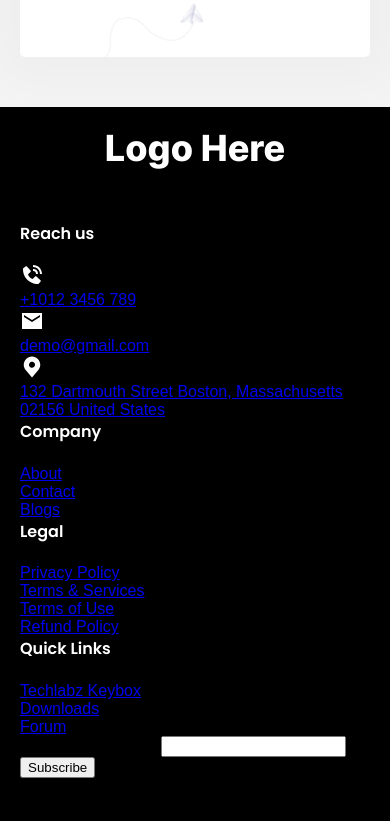
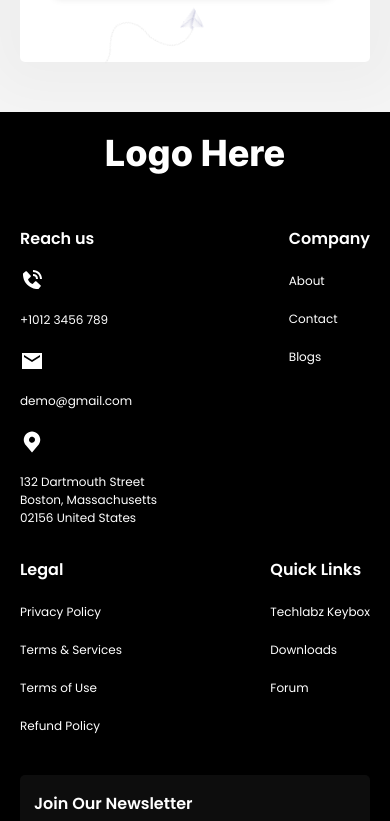
Before and after one commit to vasilinabiznyakova/mbunity_contact_page, a React (Create React App) app: page /contact in a window 390 px wide. Shown: the part 1176-1997 px from the top of the page. Built offline with nearby package versions, Linux system fonts and the light colour scheme.

Commit message:
finished mobile version main section + footer

```diff
--- a/src/components/ContactForm/ContactForm.styled.js
+++ b/src/components/ContactForm/ContactForm.styled.js
@@ -42,7 +42,7 @@ export const FormField = styled(Field)`
   padding-top: 4px;
   padding-bottom: 12px;
   border: none;
-  border-bottom: 1px solid #8d8d8d;
+  border-bottom: 2px solid #8d8d8d;
   font-family: "Poppins500";
   font-size: 14px;
   line-height: 1.43;
@@ -55,6 +55,7 @@ export const FormField = styled(Field)`
     color: #000000;
     outline: 0;
     outline-offset: 0;
+    border-bottom: 2px solid #000000;
   }
 
   &::placeholder {
--- a/src/components/Footer/Footer.js
+++ b/src/components/Footer/Footer.js
@@ -1,4 +1,9 @@
-import { FooterWrapper, FooterLogo } from "../Footer/Footer.styled";
+import {
+  FooterWrapper,
+  FooterLogo,
+  FlexWrap,
+  LinksContainer,
+} from "../Footer/Footer.styled";
 import { FooterLinksBlock } from "../FooterLinksBlock/FooterLinksBlock";
 import { FooterList } from "../FooterList/FooterList";
 import { SubscriptionForm } from "../SubscriptionForm/SubscriptionForm";
@@ -8,15 +13,16 @@ export const Footer = () => {
   return (
     <FooterWrapper>
       <FooterLogo href="/">Logo Here</FooterLogo>
-      <div>
-        <FooterLinksBlock title="Reach us" mbtn="16">
+      <LinksContainer>
+        <FlexWrap>
+          <FooterLinksBlock title="Reach us" mbtn="16" width="144">
             <FooterList content={reachUs} />
           </FooterLinksBlock>
           <FooterLinksBlock title="Company" mbtn="20">
             <FooterList content={company} />
           </FooterLinksBlock>
-      </div>
-      <div>
+        </FlexWrap>
+        <FlexWrap>
           <FooterLinksBlock title="Legal" mbtn="20">
             <FooterList content={legal} />
           </FooterLinksBlock>
@@ -24,7 +30,8 @@ export const Footer = () => {
           <FooterLinksBlock title="Quick Links" mbtn="20">
             <FooterList content={quickLinks} />
           </FooterLinksBlock>
-      </div>
+        </FlexWrap>
+      </LinksContainer>
       <SubscriptionForm />
     </FooterWrapper>
   );
--- a/src/components/Footer/Footer.styled.js
+++ b/src/components/Footer/Footer.styled.js
@@ -2,7 +2,10 @@ import styled from "styled-components";
 
 export const FooterWrapper = styled.footer`
   background: #000000;
-  padding: 20px 20px 35px;
+  padding: 20px 20px 50px;
+  &:first-child {
+    margin-right: 96px;
+  }
 `;
 
 export const FooterLogo = styled.a`
@@ -25,3 +28,15 @@ export const FooterLogo = styled.a`
     transform: translateY(28px);
   }
 `;
+
+export const FlexWrap = styled.div`
+  display: flex;
+  justify-content: space-between;
+  &:not(:last-child) {
+    margin-bottom: 30px;
+  }
+`;
+
+export const LinksContainer = styled.div`
+  margin-bottom: 40px;
+`;
--- a/src/components/FooterLinksBlock/FooterLinksBlock.js
+++ b/src/components/FooterLinksBlock/FooterLinksBlock.js
@@ -1,10 +1,10 @@
-import { FooterTitle } from "./FooterLinksBlock.styled";
+import { FooterTitle, WrapperFooterLinkBlock } from "./FooterLinksBlock.styled";
 
 export const FooterLinksBlock = ({ title, mbtn, children }) => {
   return (
-    <>
+    <WrapperFooterLinkBlock>
       <FooterTitle mbtn={mbtn}>{title}</FooterTitle>
       {children}
-    </>
+    </WrapperFooterLinkBlock>
   );
 };
--- a/src/components/FooterLinksBlock/FooterLinksBlock.styled.js
+++ b/src/components/FooterLinksBlock/FooterLinksBlock.styled.js
@@ -7,3 +7,9 @@ export const FooterTitle = styled.h2`
   line-height: 1.62;
   color: #ffffff;
 `;
+
+export const WrapperFooterLinkBlock = styled.div`
+  &:first-child {
+    width: 143px;
+  }
+`;
--- a/src/components/FooterList/FooterList.js
+++ b/src/components/FooterList/FooterList.js
@@ -1,14 +1,16 @@
-export const FooterList = ({ content, children }) => {
+import { IconWrapper, List, Link, ListItem } from "./FooterList.styled";
+
+export const FooterList = ({ content, width, children }) => {
   return (
-    <ul>
+    <List width={width}>
       {content.map((el) => (
-        <li key={el.id}>
-          <a href={el.link}>
-            <span> {el.icon}</span>
+        <ListItem key={el.id}>
+          <Link href={el.link}>
+            <IconWrapper> {el.icon}</IconWrapper>
             <p>{el.description}</p>
-          </a>
-        </li>
+          </Link>
+        </ListItem>
       ))}
-    </ul>
+    </List>
   );
 };
--- a/src/components/FooterList/FooterList.styled.js
+++ b/src/components/FooterList/FooterList.styled.js
@@ -0,0 +1,23 @@
+import styled from "styled-components";
+export const IconWrapper = styled.span`
+  display: block;
+  margin-bottom: 14px;
+`;
+
+export const List = styled.ul`
+  /* width: ${(props) => props.width}px; */
+`;
+
+export const ListItem = styled.li`
+  &:not(:last-child) {
+    margin-bottom: 20px;
+  }
+`;
+
+export const Link = styled.a`
+  text-decoration: none;
+  font-family: "Poppins400";
+  font-size: 12px;
+  line-height: 1.5;
+  color: #ffffff;
+`;
--- a/src/components/SubscriptionForm/SubscriptionForm.js
+++ b/src/components/SubscriptionForm/SubscriptionForm.js
@@ -1,6 +1,13 @@
-import { Field, Form, Formik } from "formik";
+import { Formik } from "formik";
 import { SubscribtionFormSchema } from "../../Validation/SubscribtionFormSchema";
 import { FormError } from "../FormError/FormError";
+import {
+  FormTitle,
+  FormField,
+  FormWrapper,
+  SubscrBtn,
+  SubsrInfo,
+} from "./SubscriptionForm.styled";
 
 export const SubscriptionForm = () => {
   const initialValues = {
@@ -19,16 +26,18 @@ export const SubscriptionForm = () => {
       validationSchema={SubscribtionFormSchema}
     >
       {({ errors, touched }) => (
-        <Form>
+        <FormWrapper>
           <label>
-            <span>Join Our Newsletter</span>
-            <Field name="subscription" />
-            <FormError name="subscription" />
+            <FormTitle>Join Our Newsletter</FormTitle>
+            <FormField name="subscription" placeholder="Your email address" />
           </label>
 
-          <button type="submit">Subscribe</button>
-          <p>* Will send you weekly updates for your better tool management.</p>
-        </Form>
+          <SubscrBtn type="submit">Subscribe</SubscrBtn>
+          <SubsrInfo>
+            * Will send you weekly updates for your better tool management.
+          </SubsrInfo>
+          <FormError name="subscription" />
+        </FormWrapper>
       )}
     </Formik>
   );
--- a/src/components/SubscriptionForm/SubscriptionForm.styled.js
+++ b/src/components/SubscriptionForm/SubscriptionForm.styled.js
@@ -0,0 +1,66 @@
+import styled from "styled-components";
+import { Field, Form } from "formik";
+
+export const FormTitle = styled.b`
+  display: block;
+  margin-bottom: 24px;
+  font-family: "Poppins600";
+  font-size: 16px;
+  line-height: 1.62;
+  color: #ffffff;
+`;
+
+export const FormField = styled(Field)`
+  width: 172px;
+  border: none;
+  border-radius: 4px;
+  padding: 10px 0 10px 10px;
+  background: #1a1a1a;
+  font-family: "Poppins400";
+  font-size: 11px;
+  line-height: 1.5;
+  color: #616161;
+
+  &:active,
+  :hover,
+  :focus {
+    background: none;
+    outline: 0;
+    outline-offset: 0;
+  }
+
+  &::placeholder {
+    font-family: "Poppins500";
+    font-size: 11px;
+    line-height: 1.5;
+    color: #8d8d8d;
+  }
+`;
+
+export const FormWrapper = styled(Form)`
+  padding: 16px 28px 14px 14px;
+  background: #0d0d0d;
+  border-radius: 5px;
+`;
+
+export const SubscrBtn = styled.button`
+  cursor: pointer;
+  padding: 10px 22px;
+  border: none;
+  width: 105px;
+  height: 39px;
+  background: #000000;
+  font-family: "Poppins500";
+  font-size: 12px;
+  line-height: 1.5;
+  color: #ffffff;
+`;
+
+export const SubsrInfo = styled.p`
+  margin-top: 20px;
+  font-family: "Manrope500";
+  font-size: 13px;
+  line-height: 1, 4;
+  color: #ffffff;
+  opacity: 0.5;
+`;
```
Lines whose indentation alone changed are shown as unchanged.
